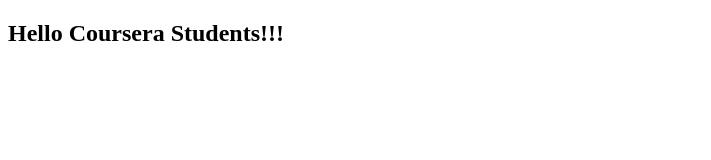
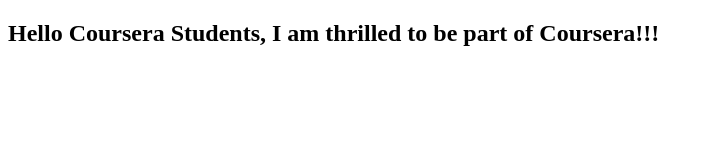
Before and after one commit to kudakwashe78/coursera-test, a plain HTML site: page index.html in a window 1280 px wide. Shown: the whole page, without its empty margins (0-711 px from the left). Drawn offline with Linux system fonts and the light colour scheme.

Commit message:
Next version of web file.

```diff
--- a/index.html
+++ b/index.html
@@ -5,6 +5,6 @@
     <title>Hello Coursera</title>
   </head>
   <body>
-    <h2>Hello Coursera Students!!!</h2>
+    <h2>Hello Coursera Students, I am thrilled to be part of Coursera!!!</h2>
   </body>
 </html>
```
